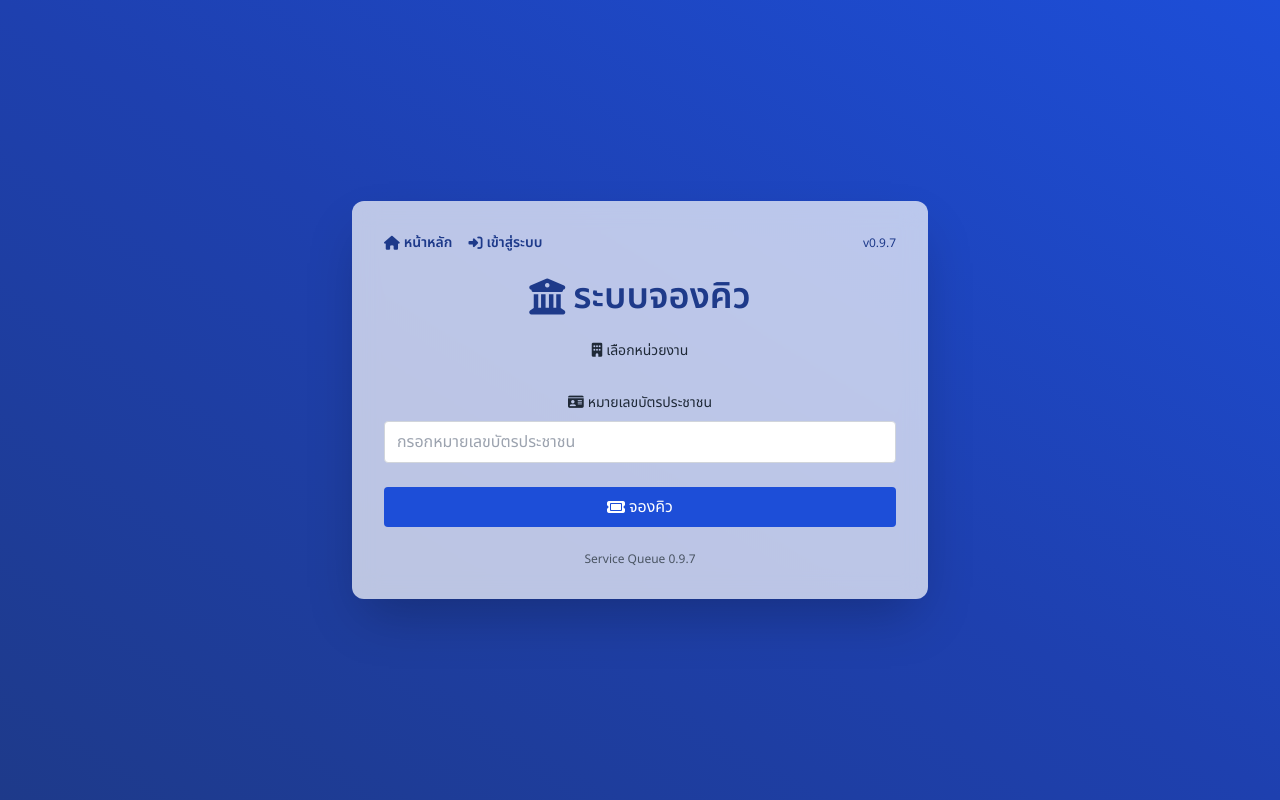
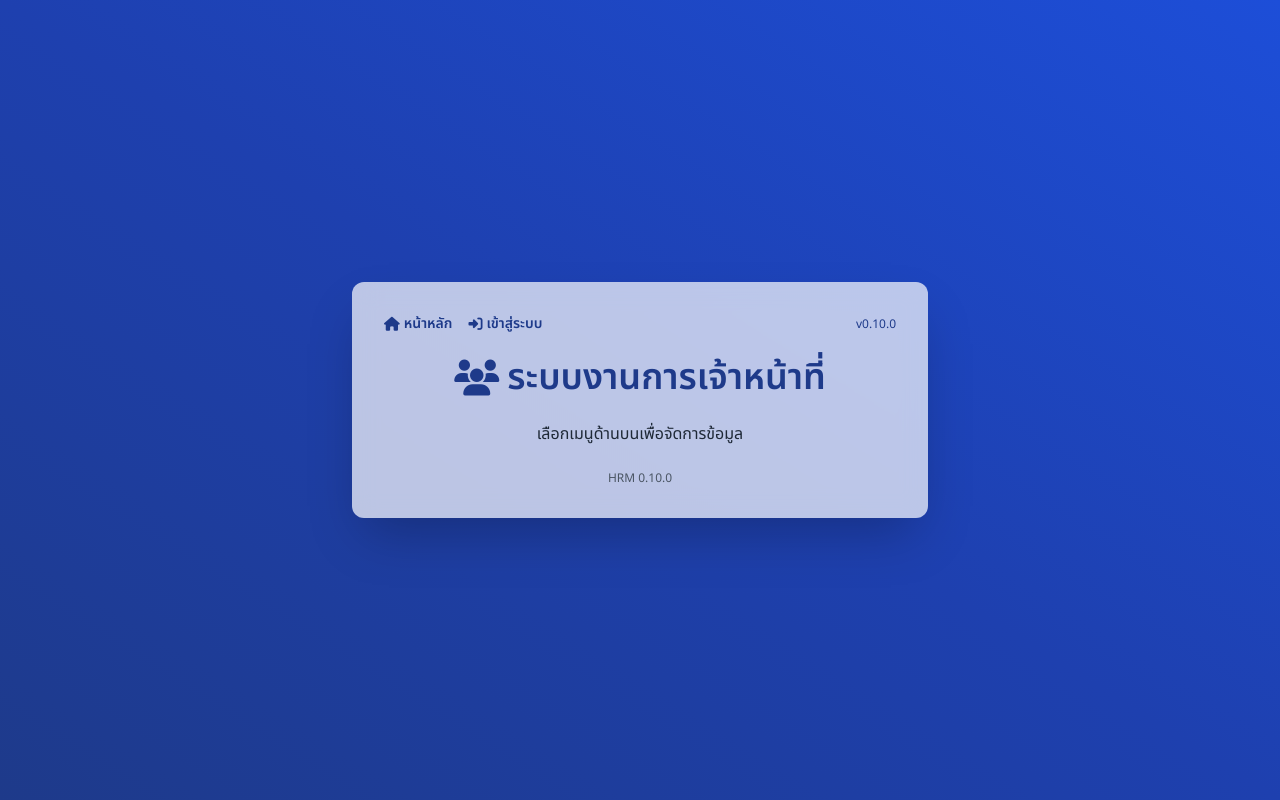
Before and after one commit to theeraphol/hrm, a Flask app: template templates/index.html in a window 1280 px wide. Run offline with Flask 2, Linux system fonts and the light colour scheme; the template is opened without the code that fills it, so the values that code supplies are empty; some libraries are stand-ins or nearby versions.

Commit message:
Transform queue system into HRM

```diff
--- a/app.py
+++ b/app.py
@@ -5,19 +5,19 @@ import json
 import base64
 from config import Config
 
-
 VERSION = Config.VERSION
 
 app = Flask(__name__)
-app.secret_key = Config.SECRET_KEY
+app.secret_key = Config.SECRET_KEY or 'dev'
 
-# ใช้ Blueprint เพื่อติดตั้งเส้นทางทั้งหมดภายใต้ /service_queue
-bp = Blueprint('service_queue', __name__, url_prefix='/service_queue')
+# Blueprint หลักของระบบ HRM
+bp = Blueprint('hrm', __name__, url_prefix='/hrm')
 
 @app.context_processor
 def inject_version():
     return {'app_version': VERSION}
 
+# ----- SSO -----
 oauth = OAuth(app)
 if Config.SSO_CLIENT_ID:
     oauth.register(
@@ -35,7 +35,6 @@ else:
 # ----- Database -----
 
 def get_connection():
-    """สร้างการเชื่อมต่อ MariaDB ใหม่"""
     return pymysql.connect(
         host=Config.DB_HOST,
         port=Config.DB_PORT,
@@ -46,106 +45,21 @@ def get_connection():
         cursorclass=pymysql.cursors.DictCursor
     )
 
-# ----- Utility -----
+# ----- Utilities -----
 
 def sso_authenticated():
-    """Return True if staff user logged in via SSO."""
     return session.get('staff_user') is not None
-
-def ensure_default_ids(cur, dept_id=None):
-    """ตรวจสอบหรือสร้างข้อมูล department และ service"""
-    if dept_id:
-        cur.execute("SELECT id FROM departments WHERE id=%s", (dept_id,))
-        row = cur.fetchone()
-        if not row:
-            cur.execute(
-                "INSERT INTO departments (name, description) VALUES (%s, %s)",
-                ("งานบริการทั่วไป", "สร้างโดยระบบ"),
-            )
-            dept_id = cur.lastrowid
-    else:
-        cur.execute("SELECT id FROM departments ORDER BY id LIMIT 1")
-        row = cur.fetchone()
-        if row:
-            dept_id = row["id"]
-        else:
-            cur.execute(
-                "INSERT INTO departments (name, description) VALUES (%s, %s)",
-                ("งานบริการทั่วไป", "สร้างโดยระบบ"),
-            )
-            dept_id = cur.lastrowid
-
-    cur.execute(
-        "SELECT id FROM services WHERE department_id=%s ORDER BY id LIMIT 1",
-        (dept_id,),
-    )
-    row = cur.fetchone()
-    if row:
-        service_id = row["id"]
-    else:
-        cur.execute(
-            "INSERT INTO services (department_id, name, description) VALUES (%s, %s, %s)",
-            (dept_id, "บริการทั่วไป", "สร้างโดยระบบ"),
-        )
-        service_id = cur.lastrowid
-    return dept_id, service_id
 
 # ----- Routes -----
 
 @bp.route('/')
 def index():
-    conn = get_connection()
-    try:
-        with conn.cursor() as cur:
-            cur.execute("SELECT id, name FROM departments ORDER BY name")
-            departments = cur.fetchall()
-    finally:
-        conn.close()
-    return render_template('index.html', title="จองบัตรคิว", departments=departments)
-
-@bp.route('/book', methods=['POST'])
-def book():
-    """บันทึกคิวใหม่ลงฐานข้อมูล"""
-    id_card = request.form['id_card']
-    dept_id_form = request.form.get('department_id')
-    dept_id_int = int(dept_id_form) if dept_id_form else None
-    conn = get_connection()
-    try:
-        with conn.cursor() as cur:
-            cur.execute("SELECT id FROM citizens WHERE national_id=%s", (id_card,))
-            row = cur.fetchone()
-            if row:
-                citizen_id = row['id']
-            else:
-                cur.execute(
-                    "INSERT INTO citizens (national_id, full_name) VALUES (%s, '')",
-                    (id_card,),
-                )
-                citizen_id = cur.lastrowid
-
-            dept_id, service_id = ensure_default_ids(cur, dept_id_int)
-
-            cur.execute(
-                "SELECT IFNULL(MAX(queue_number), 0) AS max_q FROM queues WHERE service_date=CURDATE()"
-            )
-            max_q = cur.fetchone()["max_q"]
-            next_q = int(max_q) + 1
-
-            cur.execute(
-                """
-                INSERT INTO queues (citizen_id, department_id, service_id, queue_number, service_date)
-                VALUES (%s, %s, %s, %s, CURDATE())
-                """,
-                (citizen_id, dept_id, service_id, str(next_q)),
-            )
-        conn.commit()
-    finally:
-        conn.close()
-    return render_template('success.html', number=next_q, title="ผลการจองคิว")
+    if not sso_authenticated():
+        return redirect(url_for('hrm.login'))
+    return render_template('index.html', title='หน้าหลัก')
 
 @bp.route('/login')
 def login():
-    """เริ่มการเข้าสู่ระบบและรองรับ token ที่ส่งมาจาก SSO"""
     token_param = request.args.get('token')
     userinfo = None
 
@@ -175,19 +89,10 @@ def login():
             request.args.get('full_name') or
             request.args.get('user')
         )
-        profile_fields = [
-            'username', 'email', 'full_name', 'phone',
-            'position', 'department_code', 'dept_code',
-            'dept_name', 'task_name'
-        ]
-        session['staff_profile'] = {
-            k: userinfo.get(k) or request.args.get(k)
-            for k in profile_fields
-        }
-        return redirect(url_for('service_queue.staff'))
+        return redirect(url_for('hrm.index'))
 
     if oauth and not token_param:
-        redirect_uri = url_for('service_queue.authorize', _external=True)
+        redirect_uri = url_for('hrm.authorize', _external=True)
         extra = {}
         if Config.SSO_SECRET_KEY:
             extra['sso_secret_key'] = Config.SSO_SECRET_KEY
@@ -196,88 +101,56 @@ def login():
     user = request.args.get('user')
     if user:
         session['staff_user'] = user
-        return redirect(url_for('service_queue.staff'))
+        return redirect(url_for('hrm.index'))
 
-    return render_template('login.html', title="เข้าสู่ระบบ")
-
+    return render_template('login.html', title='เข้าสู่ระบบ')
 
 @bp.route('/authorize')
 def authorize():
-    """รับผลลัพธ์จาก SSO และบันทึกข้อมูลผู้ใช้"""
     if not oauth:
-        return redirect(url_for('service_queue.login'))
+        return redirect(url_for('hrm.login'))
     token = oauth.sso.authorize_access_token()
     userinfo = oauth.sso.parse_id_token(token)
     session['staff_user'] = userinfo.get('name') or userinfo.get('preferred_username')
-    return redirect(url_for('service_queue.staff'))
+    return redirect(url_for('hrm.index'))
 
-@bp.route('/staff')
-def staff():
+# ----- Attendance -----
+
+@bp.route('/attendance', methods=['GET', 'POST'])
+def attendance():
     if not sso_authenticated():
-        return redirect(url_for('service_queue.login'))
-    conn = get_connection()
-    try:
-        with conn.cursor() as cur:
-            cur.execute(
-                """
-                SELECT q.queue_number AS number, c.national_id AS id_card
-                FROM queues q
-                JOIN citizens c ON q.citizen_id=c.id
-                WHERE q.service_status='รอเรียก'
-                ORDER BY q.queue_number
-                """
-            )
-            rows = cur.fetchall()
-    finally:
-        conn.close()
-    return render_template('staff.html', queues=rows, title="รายการคิว")
-
-
-@bp.route('/staff/call', methods=['GET', 'POST'])
-def call_next():
-    if not sso_authenticated():
-        return redirect(url_for('service_queue.login'))
+        return redirect(url_for('hrm.login'))
 
     message = ''
-    action = request.form.get('action') if request.method == 'POST' else None
-    conn = get_connection()
-    try:
-        with conn.cursor() as cur:
-            if request.method == 'POST' and action == 'next':
-                cur.execute(
-                    """
-                    SELECT q.id, q.queue_number, c.national_id
-                    FROM queues q
-                    JOIN citizens c ON q.citizen_id=c.id
-                    WHERE q.service_status='รอเรียก'
-                    ORDER BY q.queue_number
-                    LIMIT 1
-                    """
-                )
+    if request.method == 'POST':
+        id_card = request.form['id_card']
+        action = request.form['action']
+        conn = get_connection()
+        try:
+            with conn.cursor() as cur:
+                cur.execute('SELECT id FROM staff WHERE national_id=%s', (id_card,))
                 row = cur.fetchone()
                 if row:
-                    cur.execute(
-                        "UPDATE queues SET service_status='ให้บริการแล้ว', called_time=NOW() WHERE id=%s",
-                        (row['id'],)
-                    )
-                    conn.commit()
-                    message = f"เรียกคิวหมายเลข {row['queue_number']} หมายเลขบัตร {row['national_id']}"
+                    staff_id = row['id']
                 else:
-                    message = 'ไม่มีคิวค้างอยู่'
-            elif request.method == 'POST' and action == 'new':
-                return redirect(url_for('service_queue.index'))
-    finally:
-        conn.close()
-
-    return render_template('call.html', message=message, title="เรียกคิว")
+                    cur.execute('INSERT INTO staff (national_id) VALUES (%s)', (id_card,))
+                    staff_id = cur.lastrowid
+                if action == 'checkin':
+                    cur.execute('INSERT INTO attendances (staff_id, checkin_time) VALUES (%s, NOW())', (staff_id,))
+                    message = 'บันทึกเวลาเข้าแล้ว'
+                elif action == 'checkout':
+                    cur.execute('INSERT INTO attendances (staff_id, checkout_time) VALUES (%s, NOW())', (staff_id,))
+                    message = 'บันทึกเวลาออกแล้ว'
+            conn.commit()
+        finally:
+            conn.close()
+    return render_template('attendance.html', message=message, title='บันทึกเวลา')
 
 app.register_blueprint(bp)
 
-# เส้นทางหลักเพื่อให้เปิดได้ที่ http://<host>:<port> โดยไม่ต้องพิมพ์เครื่องหมาย /
 @app.route('/')
 def root_redirect():
-    return redirect(url_for('service_queue.index'))
+    return redirect(url_for('hrm.index'))
 
 if __name__ == '__main__':
-    # app.run(debug=True)
-    app.run(host="0.0.0.0", port=4999, debug=True)
+    app.run(host='0.0.0.0', port=Config.SERVER_PORT, debug=True)
--- a/templates/base.html
+++ b/templates/base.html
@@ -11,18 +11,17 @@
   <style>
     body { font-family: 'Noto Sans Thai', sans-serif; }
   </style>
-  <title>{{ title or 'Service Queue' }}</title>
+  <title>{{ title or 'HRM' }}</title>
 </head>
 <body class="min-h-screen flex items-center justify-center bg-gradient-to-tr from-blue-900 via-blue-800 to-blue-700 text-gray-800">
   <div class="bg-white/70 backdrop-blur-md shadow-2xl rounded-xl p-8 w-full max-w-xl">
     <nav class="flex items-center justify-between mb-6 text-sm text-blue-900">
       <div class="flex gap-4 font-semibold">
-        <a href="{{ url_for('service_queue.index') }}" class="hover:text-blue-700 flex items-center gap-1"><i class="fa-solid fa-house"></i>หน้าหลัก</a>
+        <a href="{{ url_for('hrm.index') }}" class="hover:text-blue-700 flex items-center gap-1"><i class="fa-solid fa-house"></i>หน้าหลัก</a>
         {% if session.get('staff_user') %}
-        <a href="{{ url_for('service_queue.staff') }}" class="hover:text-blue-700 flex items-center gap-1"><i class="fa-solid fa-list"></i>รายการคิว</a>
-        <a href="{{ url_for('service_queue.call_next') }}" class="hover:text-blue-700 flex items-center gap-1"><i class="fa-solid fa-bullhorn"></i>เรียกคิว</a>
+        <a href="{{ url_for('hrm.attendance') }}" class="hover:text-blue-700 flex items-center gap-1"><i class="fa-solid fa-clock"></i>บันทึกเวลา</a>
         {% else %}
-        <a href="{{ url_for('service_queue.login') }}" class="hover:text-blue-700 flex items-center gap-1"><i class="fa-solid fa-right-to-bracket"></i>เข้าสู่ระบบ</a>
+        <a href="{{ url_for('hrm.login') }}" class="hover:text-blue-700 flex items-center gap-1"><i class="fa-solid fa-right-to-bracket"></i>เข้าสู่ระบบ</a>
         {% endif %}
       </div>
       <div class="flex items-center gap-2">
@@ -33,7 +32,7 @@
       </div>
     </nav>
     {% block body %}{% endblock %}
-    <footer class="mt-6 text-center text-xs text-gray-600">Service Queue {{ app_version }}</footer>
+    <footer class="mt-6 text-center text-xs text-gray-600">HRM {{ app_version }}</footer>
   </div>
 </body>
 </html>
--- a/templates/index.html
+++ b/templates/index.html
@@ -2,31 +2,9 @@
 {% block body %}
 <div class="text-center space-y-6">
   <h1 class="text-4xl font-bold text-blue-900 flex items-center justify-center gap-2">
-    <i class="fa-solid fa-building-columns"></i>
-    <span>ระบบจองคิว</span>
+    <i class="fa-solid fa-users"></i>
+    <span>ระบบงานการเจ้าหน้าที่</span>
   </h1>
-  <form method="post" action="{{ url_for('service_queue.book') }}" class="space-y-6">
-    <div>
-      <label class="block text-sm font-medium mb-2"><i class="fa-solid fa-building mr-1"></i>เลือกหน่วยงาน</label>
-      <div class="grid grid-cols-2 gap-2">
-        {% for d in departments %}
-        <div>
-          <input type="radio" id="dept{{ d['id'] }}" name="department_id" value="{{ d['id'] }}" class="peer hidden" required>
-          <label for="dept{{ d['id'] }}" class="block px-4 py-2 border rounded cursor-pointer transition-colors hover:bg-blue-100 peer-checked:bg-blue-700 peer-checked:text-white peer-checked:ring peer-checked:ring-blue-300">
-            <i class="fa-solid fa-building mr-1"></i>{{ d['name'] }}
-          </label>
-        </div>
-        {% endfor %}
-      </div>
-    </div>
-    <div>
-      <label class="block text-sm font-medium mb-2"><i class="fa-solid fa-id-card mr-1"></i>หมายเลขบัตรประชาชน</label>
-      <input type="text" name="id_card" placeholder="กรอกหมายเลขบัตรประชาชน" class="border border-gray-300 rounded px-3 py-2 w-full" required>
-    </div>
-    <button type="submit" class="w-full bg-blue-700 text-white py-2 rounded hover:bg-blue-800 flex items-center justify-center gap-1">
-      <i class="fa-solid fa-ticket"></i>
-      จองคิว
-    </button>
-  </form>
+  <p>เลือกเมนูด้านบนเพื่อจัดการข้อมูล</p>
 </div>
 {% endblock %}
```
Also changed, not shown: config.py (+8 -5 lines), schema.sql (+48 -52 lines), templates/attendance.html (added, +17 -0 lines), templates/call.html (deleted, +0 -9 lines), templates/staff.html (deleted, +0 -12 lines), templates/success.html (deleted, +0 -12 lines), README.md, 1 other file.
